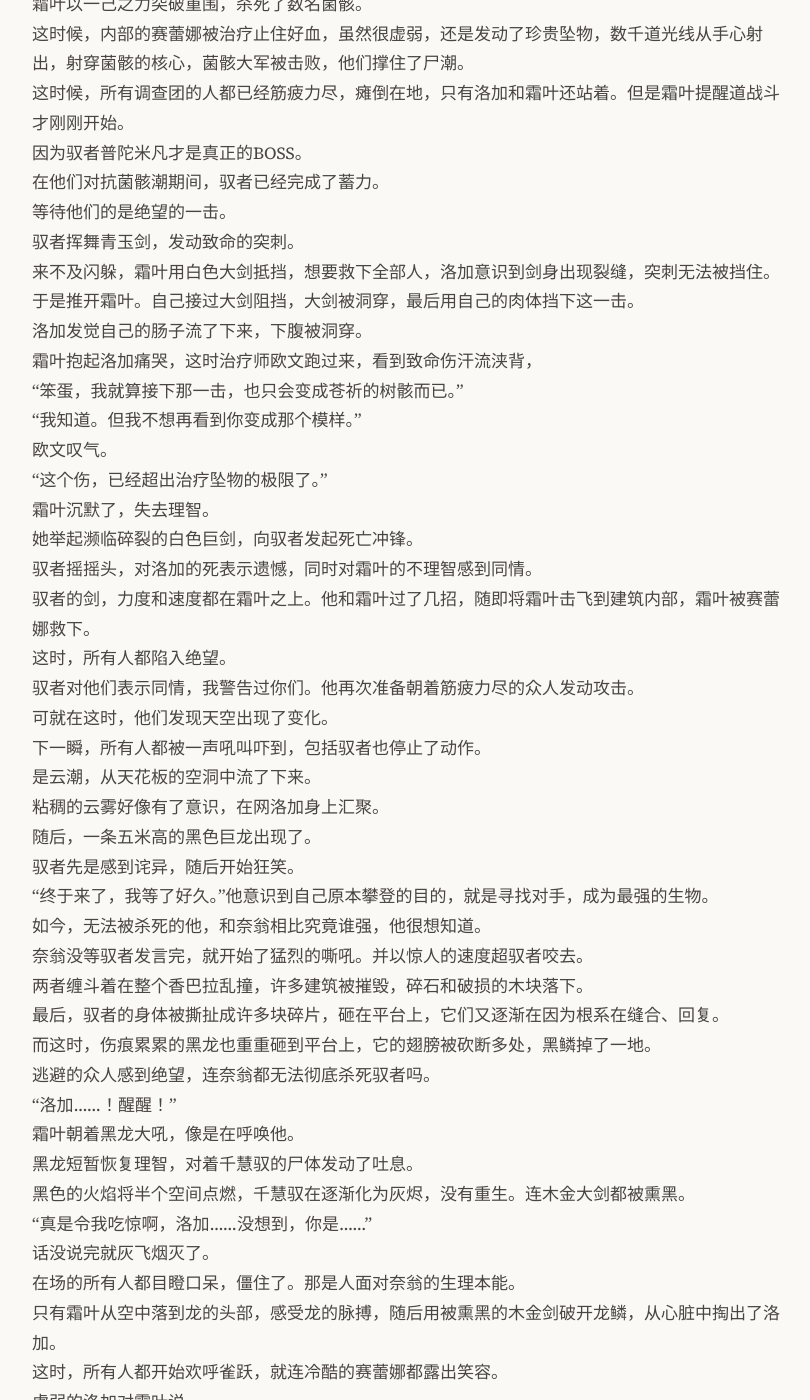
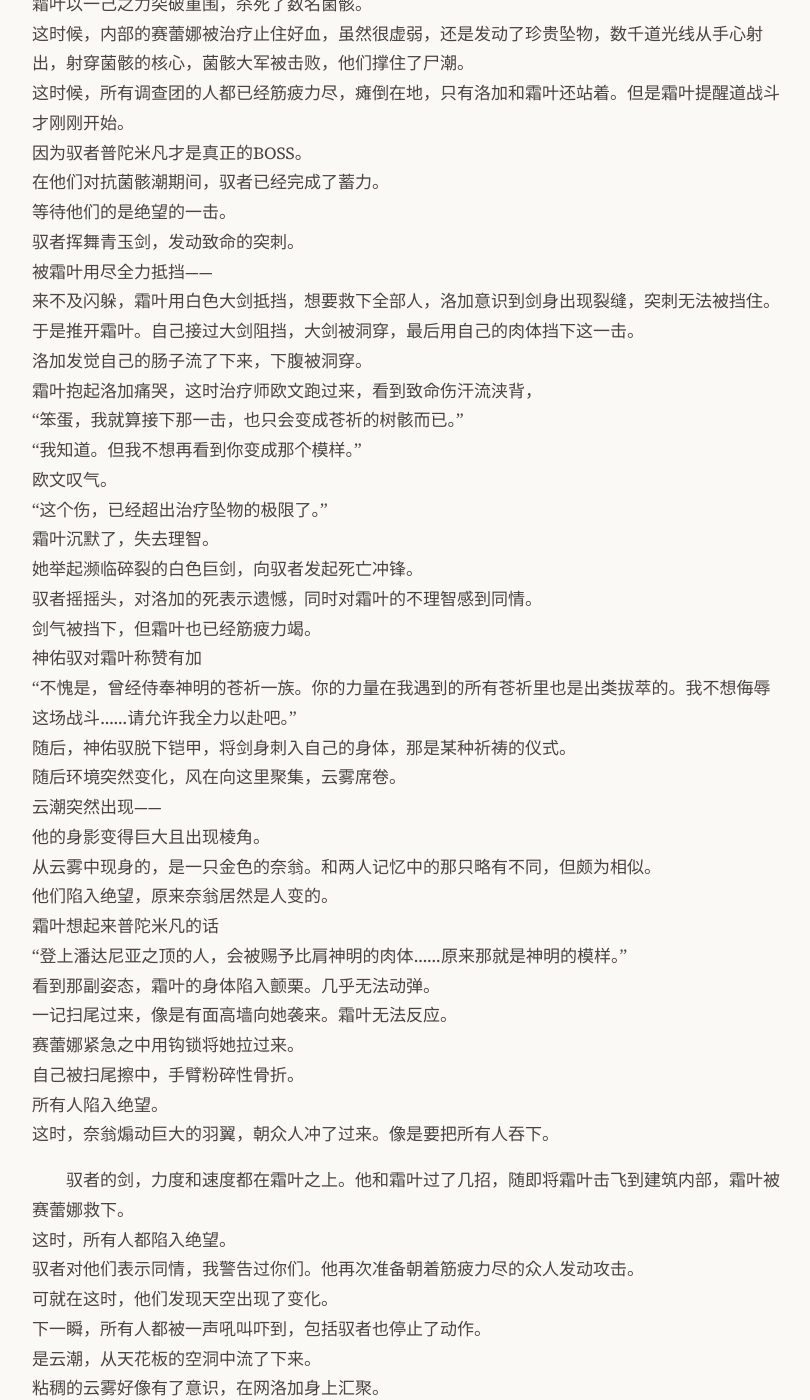
Before and after one commit to yihenc/yihenc.github.io, a Jekyll site: the page built from _posts/2026-03-04-云潮.md, in a window 1280 px wide and 1400 px high, scrolled down 1346 px. Shown: the whole window, without its empty margins (232-1042 px from the left). Built offline with Jekyll 4.4.1, drawn with Linux system fonts in a browser that asks for light colours; nearby versions of some CDN libraries.

Commit message:
Update: 云潮

```diff
--- a/_posts/2026-03-04-云潮.md
+++ b/_posts/2026-03-04-云潮.md
@@ -47,6 +47,7 @@ date: 2026-03-04 00:00 +0000
 在他们对抗菌骸潮期间，驭者已经完成了蓄力。
 等待他们的是绝望的一击。
 驭者挥舞青玉剑，发动致命的突刺。
+被霜叶用尽全力抵挡——
 来不及闪躲，霜叶用白色大剑抵挡，想要救下全部人，洛加意识到剑身出现裂缝，突刺无法被挡住。于是推开霜叶。自己接过大剑阻挡，大剑被洞穿，最后用自己的肉体挡下这一击。
 洛加发觉自己的肠子流了下来，下腹被洞穿。
 霜叶抱起洛加痛哭，这时治疗师欧文跑过来，看到致命伤汗流浃背，
@@ -57,6 +58,33 @@ date: 2026-03-04 00:00 +0000
 霜叶沉默了，失去理智。
 她举起濒临碎裂的白色巨剑，向驭者发起死亡冲锋。
 驭者摇摇头，对洛加的死表示遗憾，同时对霜叶的不理智感到同情。
+剑气被挡下，但霜叶也已经筋疲力竭。
+神佑驭对霜叶称赞有加
+“不愧是，曾经侍奉神明的苍祈一族。你的力量在我遇到的所有苍祈里也是出类拔萃的。我不想侮辱这场战斗……请允许我全力以赴吧。”
+随后，神佑驭脱下铠甲，将剑身刺入自己的身体，那是某种祈祷的仪式。
+随后环境突然变化，风在向这里聚集，云雾席卷。
+云潮突然出现——
+他的身影变得巨大且出现棱角。
+从云雾中现身的，是一只金色的奈翁。和两人记忆中的那只略有不同，但颇为相似。
+他们陷入绝望，原来奈翁居然是人变的。
+霜叶想起来普陀米凡的话
+“登上潘达尼亚之顶的人，会被赐予比肩神明的肉体……原来那就是神明的模样。”
+看到那副姿态，霜叶的身体陷入颤栗。几乎无法动弹。
+一记扫尾过来，像是有面高墙向她袭来。霜叶无法反应。
+赛蕾娜紧急之中用钩锁将她拉过来。
+自己被扫尾擦中，手臂粉碎性骨折。
+所有人陷入绝望。
+这时，奈翁煽动巨大的羽翼，朝众人冲了过来。像是要把所有人吞下。
+
+
+
+
+
+
+
+
+
+
 驭者的剑，力度和速度都在霜叶之上。他和霜叶过了几招，随即将霜叶击飞到建筑内部，霜叶被赛蕾娜救下。
 这时，所有人都陷入绝望。
 驭者对他们表示同情，我警告过你们。他再次准备朝着筋疲力尽的众人发动攻击。
```
